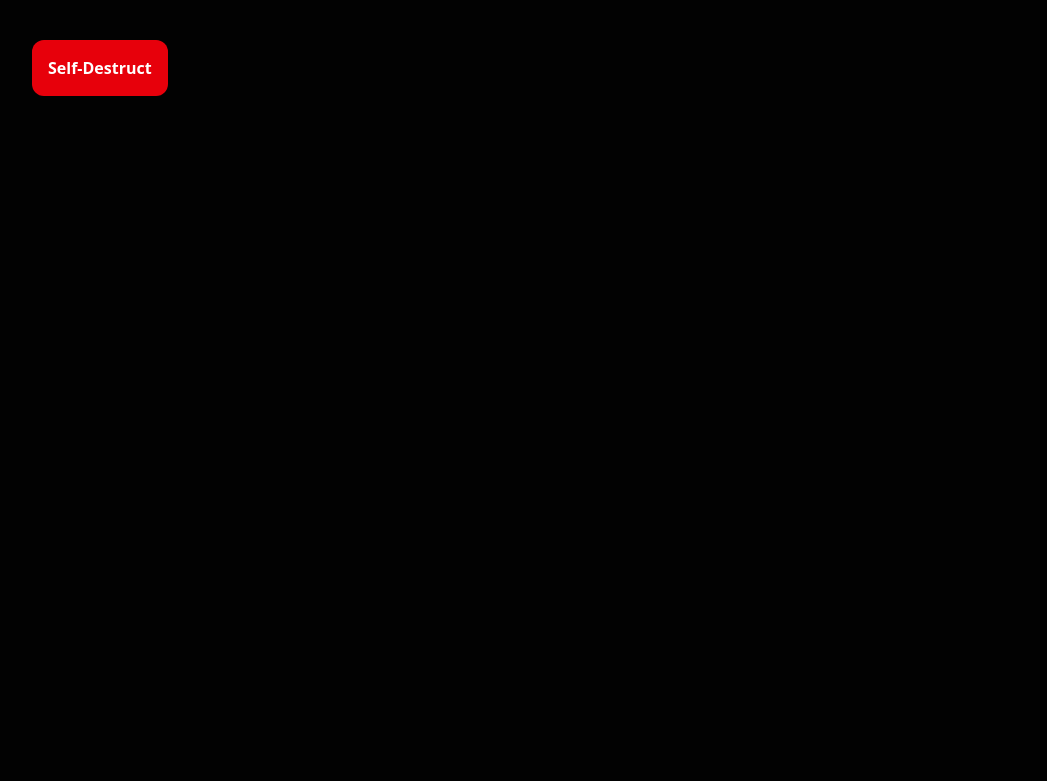
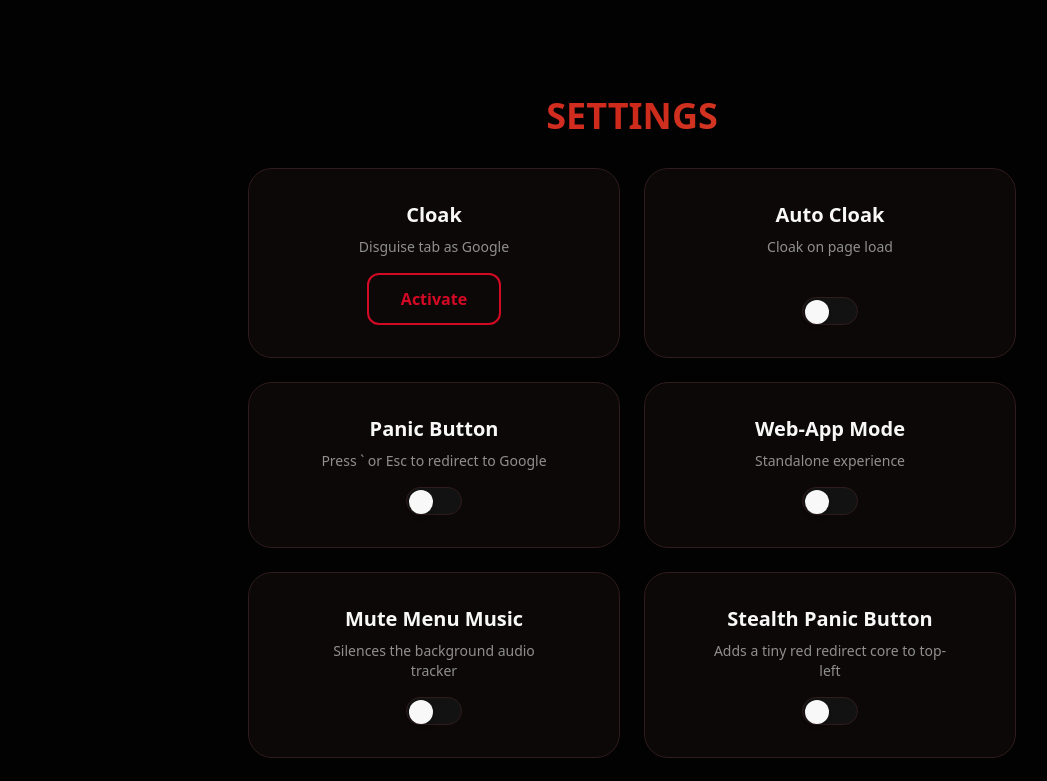
Before and after one commit to HFC-Advances9831/v0-fix-apps, a Next.js app: page /settings in a window 1280 px wide. Shown: the top 781 px of the page, without its empty margins (8-1055 px from the left). Built offline with nearby package versions, Linux system fonts and the light colour scheme.

Commit message:
Update page.tsx

```diff
--- a/app/settings/page.tsx
+++ b/app/settings/page.tsx
@@ -1,32 +1,186 @@
 "use client";
 
-import { useState } from "react";
+import { useState, useEffect, useCallback } from "react";
+
+const settingsConfig = [
+  {
+    id: "cloak",
+    title: "Cloak",
+    description: "Disguise tab as Google",
+    type: "button" as const,
+  },
+  {
+    id: "auto-cloak",
+    title: "Auto Cloak",
+    description: "Cloak on page load",
+    type: "toggle" as const,
+  },
+  {
+    id: "panic-button",
+    title: "Panic Button",
+    description: "Press ` or Esc to redirect to Google",
+    type: "toggle" as const,
+  },
+  {
+    id: "webapp-mode",
+    title: "Web-App Mode",
+    description: "Standalone experience",
+    type: "toggle" as const,
+  },
+  {
+    id: "mute-music",
+    title: "Mute Menu Music",
+    description: "Silences the background audio tracker",
+    type: "toggle" as const,
+  },
+  {
+    id: "stealth-panic",
+    title: "Stealth Panic Button",
+    description: "Adds a tiny red redirect core to top-left",
+    type: "toggle" as const,
+  },
+  {
+    id: "kill-switch",
+    title: "Self-Destruct",
+    description: "Permanently brick this site for this browser",
+    type: "danger-button" as const,
+  },
+];
 
 export default function SettingsPage() {
+  const [toggles, setToggles] = useState<Record<string, boolean>>({
+    "auto-cloak": false,
+    "panic-button": false,
+    "webapp-mode": false,
+    "mute-music": false,
+    "stealth-panic": false,
+  });
+  const [notification, setNotification] = useState<string | null>(null);
+
+  const getStorageKey = (id: string) => {
+    if (id === "mute-music") return "wiiuMusicMuted";
+    if (id === "stealth-panic") return "panicButtonEnabled";
+    return `toggle_${id}`;
+  };
+
+  useEffect(() => {
+    const savedToggles: Record<string, boolean> = {};
+    settingsConfig.forEach((setting) => {
+      if (setting.type === "toggle") {
+        const key = getStorageKey(setting.id);
+        const saved = localStorage.getItem(key);
+        savedToggles[setting.id] = saved === "true";
+      }
+    });
+    setToggles(savedToggles);
+  }, []);
+
+  const triggerPanic = useCallback(() => {
+    window.location.href = "https://www.google.com";
+  }, []);
+
+  useEffect(() => {
+    if (!toggles["panic-button"]) return;
+
+    const handleKeyDown = (e: KeyboardEvent) => {
+      if (e.key === "`" || e.key === "Escape") {
+        triggerPanic();
+      }
+    };
+
+    document.addEventListener("keydown", handleKeyDown);
+    return () => document.removeEventListener("keydown", handleKeyDown);
+  }, [toggles, triggerPanic]);
+
+  const handleToggle = (id: string) => {
+    const newValue = !toggles[id];
+    setToggles((prev) => ({ ...prev, [id]: newValue }));
+
+    const key = getStorageKey(id);
+    localStorage.setItem(key, String(newValue));
+
+    showNotification(`${id.replace(/-/g, " ")} ${newValue ? "enabled" : "disabled"}`);
+  };
+
+  const activateCloak = () => {
+    document.title = "Google";
+    const link = document.querySelector("link[rel*='icon']") as HTMLLinkElement;
+    if (link) {
+      link.href = "https://www.google.com/favicon.ico";
+    } else {
+      const newLink = document.createElement("link");
+      newLink.rel = "shortcut icon";
+      newLink.href = "https://www.google.com/favicon.ico";
+      document.head.appendChild(newLink);
+    }
+    showNotification("Cloak activated!");
+  };
 
   const handleKillSwitch = () => {
-    // 1. Force the value into localStorage
-    localStorage.setItem('site_status', 'bricked');
-
-    // 2. Verify it was set
-    const check = localStorage.getItem('site_status');
-
-    if (check === 'bricked') {
-      // 3. If it worked, wipe the screen
-      window.location.href = 'about:blank';
-    } else {
-      alert("Error: Could not brick. Check browser permissions.");
+    if (confirm("WARNING: This will permanently disable the site for this browser. Continue?")) {
+      localStorage.setItem("site_status", "bricked");
+      window.location.reload();
     }
   };
 
+  const showNotification = (message: string) => {
+    setNotification(message);
+    setTimeout(() => setNotification(null), 2000);
+  };
+
   return (
-    <main className="p-10">
-      <button
-        onClick={handleKillSwitch}
-        className="bg-red-600 text-white p-4 rounded-lg font-bold"
-      >
-        Self-Destruct
-      </button>
+    <main className="max-w-7xl mx-auto px-6 pt-24 pb-8">
+      <h1 className="text-3xl md:text-4xl font-extrabold text-center mb-8 gradient-text">
+        SETTINGS
+      </h1>
+
+      {notification && (
+        <div className="fixed top-20 left-1/2 -translate-x-1/2 z-50 px-6 py-3 rounded-full gradient-btn text-primary-foreground font-semibold shadow-lg glow animate-in fade-in slide-in-from-top-4 duration-300">
+          {notification}
+        </div>
+      )}
+
+      <div className="grid grid-cols-1 sm:grid-cols-2 gap-6 max-w-3xl mx-auto">
+        {settingsConfig.map((setting) => (
+          <div
+            key={setting.id}
+            className="bg-card rounded-3xl border border-border p-8 flex flex-col items-center gap-4 text-center hover:border-primary/50 transition-colors"
+          >
+            <h3 className="text-xl font-bold text-foreground">{setting.title}</h3>
+            <p className="text-sm text-muted-foreground -mt-2 max-w-[250px]">
+              {setting.description}
+            </p>
+
+            {setting.type === "button" ? (
+              <button
+                onClick={activateCloak}
+                className="px-8 py-3 rounded-lg font-semibold border-2 border-primary text-primary hover:bg-primary hover:text-primary-foreground transition-colors mt-auto"
+              >
+                Activate
+              </button>
+            ) : setting.type === "danger-button" ? (
+              <button
+                onClick={handleKillSwitch}
+                className="px-8 py-3 rounded-lg font-semibold border-2 border-red-500 text-red-500 hover:bg-red-600 hover:text-white transition-colors mt-auto"
+              >
+                Destroy
+              </button>
+            ) : (
+              <button
+                onClick={() => handleToggle(setting.id)}
+                className={`toggle-switch mt-auto ${toggles[setting.id] ? "active" : ""}`}
+                aria-label={`Toggle ${setting.title}`}
+              >
+                <div className="toggle-knob" />
+              </button>
+            )}
+          </div>
+        ))}
+      </div>
+
+      <footer className="text-center mt-16 text-muted-foreground text-sm">
+        © 2026 Carey Network
+      </footer>
     </main>
   );
 }
```
